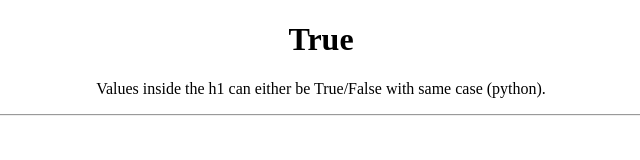
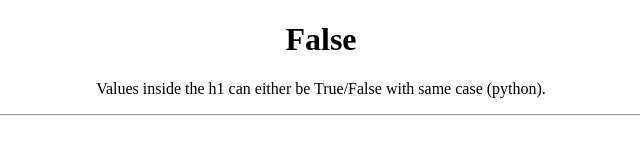
Before and after one commit to prateeksrt2009/feature_switch, a plain HTML site: page index.html in a window 1280 px wide. Shown: the full height of the page, 319-959 px from the left. Drawn offline with Linux system fonts and the light colour scheme.

Commit message:
Update index.html

```diff
--- a/index.html
+++ b/index.html
@@ -6,7 +6,7 @@
 </head>
 <body>
     <center>
-        <h1 id="should_continue">True</h1>
+        <h1 id="should_continue">False</h1>
         <p>Values inside the h1 can either be True/False with same case (python).</p>
         <hr/>
     </center>
```
